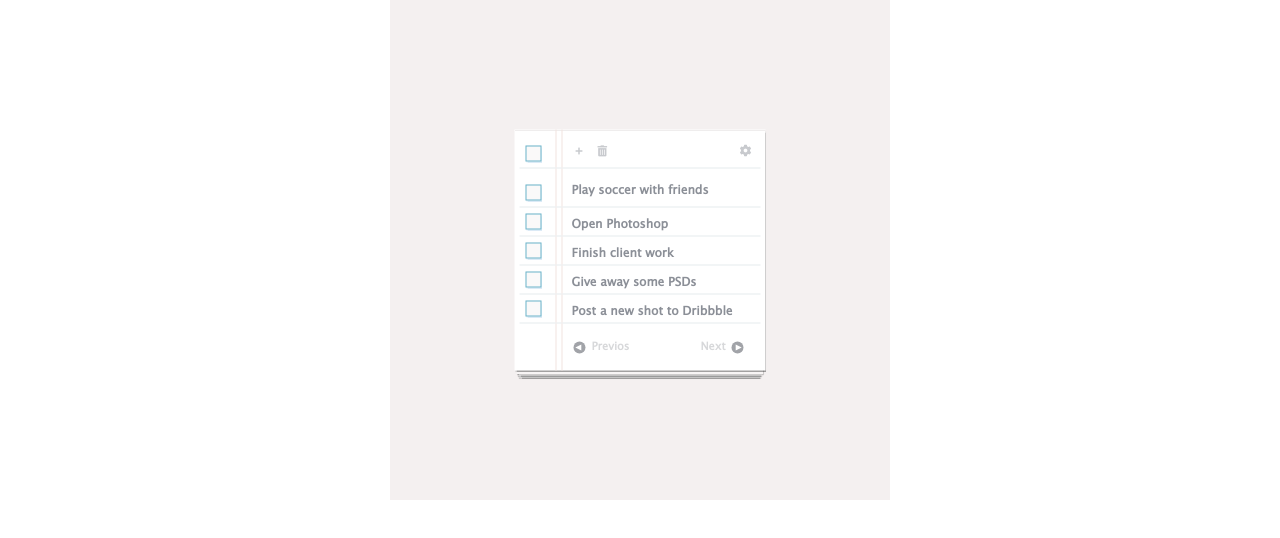
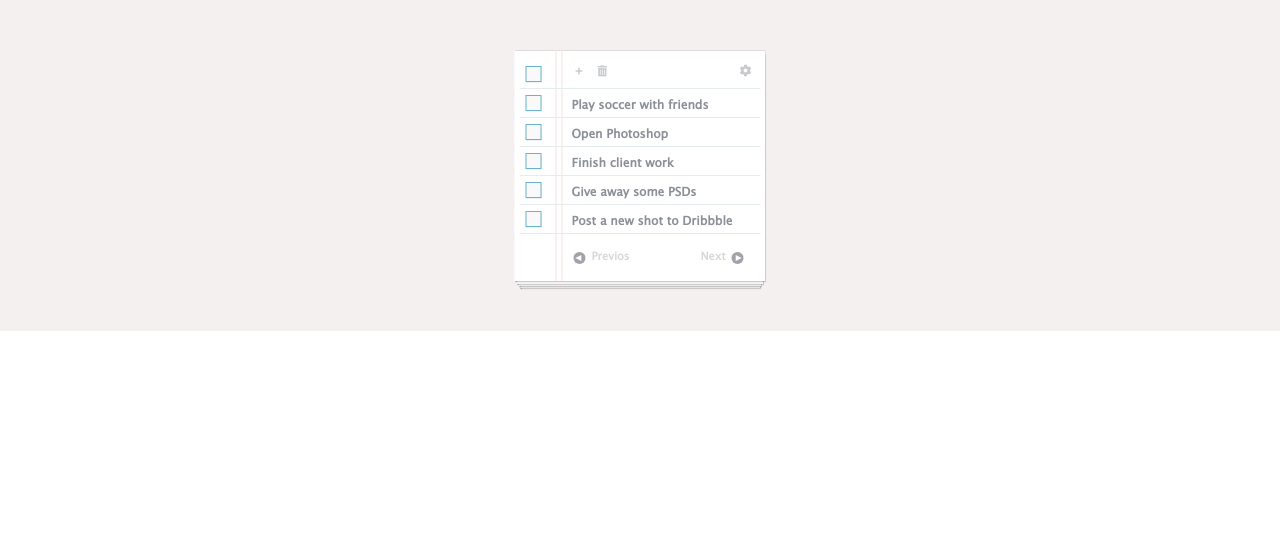
Before and after one commit to newmedia27/mateWork, a website: page toDoList/src/app/index.html in a window 1280 px wide. Drawn offline with Linux system fonts and the light colour scheme.

Commit message:
fix height

```diff
--- a/toDoList/src/app/index.html
+++ b/toDoList/src/app/index.html
@@ -10,7 +10,7 @@
     <title>Document</title>
 </head>
 <body>
-
+<div class="wrapper">
 <div class="container">
     <div class="paper first">
         <form action="">
@@ -37,7 +37,7 @@
 
                 <li class="list__item">
                     <div class="content">
-                        <div class="content__checkbox top">
+                        <div class="content__checkbox">
                             <label>
                                 <input type="checkbox">
                                 <div class="cast"><i class="fas fa-check"></i></div>
@@ -100,8 +100,9 @@
                         </div>
                     </div>
                 </li>
+
                 <li class="list__item">
-                    <div class="content">
+                    <div class="content footer">
                     <div class="content__checkbox--down"></div>
                     <div class="content__label down">
                         <button class="btn"> <div class="circle right"><div></div></div>previos</button>
@@ -116,6 +117,6 @@
     <div class="paper third"></div>
     <div class="paper fourth"></div>
 </div>
-
+</div>
 </body>
 </html>
--- a/toDoList/src/taskList/scss/taskList.scss
+++ b/toDoList/src/taskList/scss/taskList.scss
@@ -3,52 +3,52 @@
   margin: 0;
   line-height: 1;
 }
-
+.wrapper{
+  background-color: #f4f0f0;
+  padding: 50px;
+  box-sizing: border-box;
+}
 .container {
-  max-width: 500px;
-  height: 500px;
+  width: 251px;
   position: relative;
   margin: 0 auto;
   box-sizing: border-box;
-  background-color: #f4f0f0;
+
 }
 
 .paper {
   position: absolute;
-  top: 50%;
   box-shadow: 0 1px 1px rgba(0, 0, 0, 0.35);
   background-color: #f8f5f5;
   left: 50%;
-  transform: translate(-50%, -50%);
+  transform: translate(-50%);
+  height: 20px;
 }
 
 .first {
   position: relative;
-  width: 251px;
-  height: 241px;
+  width: 100%;
+  height: auto;
   background-color: #fff;
   box-shadow: 0 1px 1px rgba(0, 0, 0, 0.35), inset 0 1px 0 #dfdcdc;
   z-index: 4;
 }
 
 .second {
-  top: calc(50% + 3px);
-  width: 247px;
-  height: 242px;
+  bottom:-3px;
+  width: calc(100% - 4px);
   z-index: 3;
 }
 
 .third {
-  top: calc(50% + 5px);
-  width: 244px;
-  height: 241px;
+  bottom:-5px;
+  width: calc(100% - 8px);
   z-index: 2;
 }
 
 .fourth {
-  top: calc(50% + 7px);
-  width: 242px;
-  height: 241px;
+  bottom:-7px;
+  width: calc(100% - 10px);
   background-color: #ececec;
 }
 
```
Also changed, not shown: toDoList/src/taskList/index.html (+2 -2 lines), toDoList/src/app/css/main.css, toDoList/src/app/scss/mixins.scss (line endings or trailing spaces), 1 other file.
